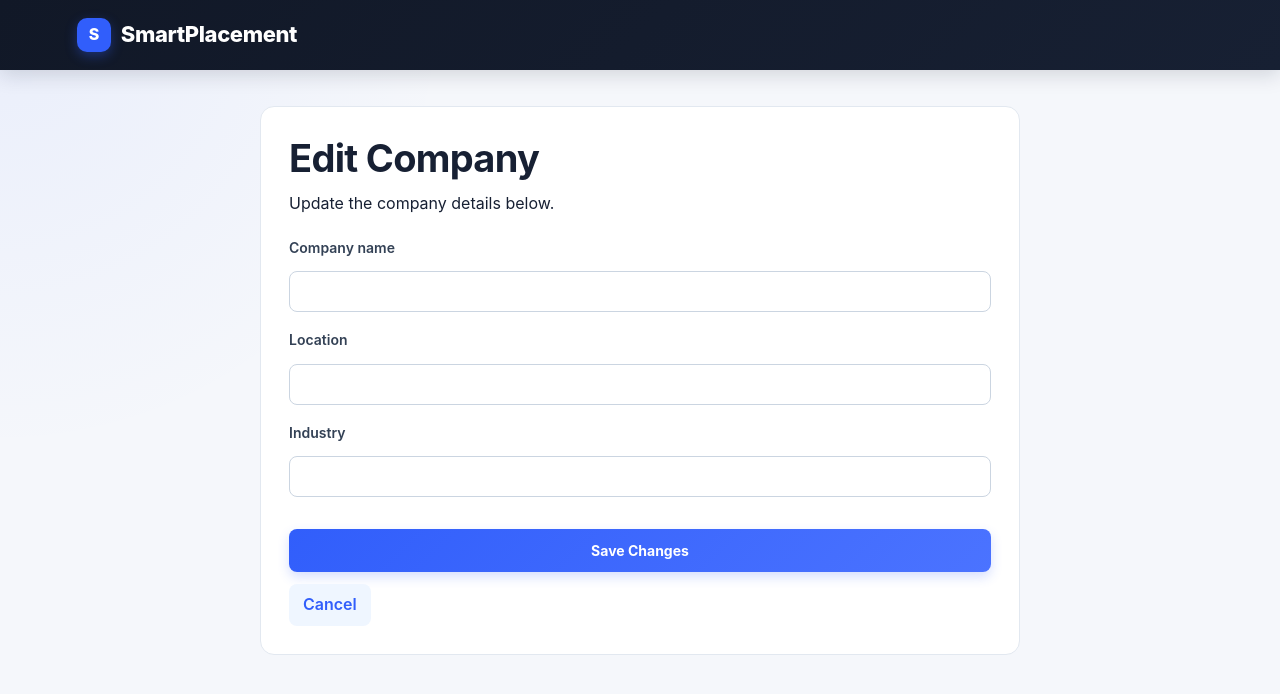
After one commit to rItEsHGarG003/SmartPlacement-DBMS, a Flask app: template templates/edit_company.html in a window 1280 px wide. The commit adds this page. Shown: the top 694 px of the page. Run offline with Flask 3, Linux system fonts and the light colour scheme; the template is opened without the code that fills it, so the values that code supplies are empty.

Commit message:
Complete admin frontend editing features

```diff
--- a/static/style.css
+++ b/static/style.css
@@ -1625,3 +1625,93 @@ section > h2 {
     }
 
 }
+
+/* Admin editing pages */
+
+.edit-container {
+    max-width: 760px;
+    margin: 32px auto;
+    padding: 28px;
+    background: #fff;
+    border: 1px solid #e2e8f0;
+    border-radius: 14px;
+}
+
+.edit-form {
+    display: flex;
+    flex-direction: column;
+    gap: 12px;
+}
+
+.edit-form > label {
+    font-weight: 600;
+    color: #334155;
+}
+
+.edit-form > input {
+    width: 100%;
+    padding: 11px 12px;
+    border: 1px solid #cbd5e1;
+    border-radius: 8px;
+    box-sizing: border-box;
+}
+
+.edit-form > input:focus {
+    outline: 2px solid #2563eb;
+    outline-offset: 1px;
+}
+
+.skill-fieldset {
+    border: 1px solid #cbd5e1;
+    border-radius: 8px;
+    padding: 12px;
+}
+
+.skills-grid {
+    display: grid;
+    grid-template-columns: repeat(2, minmax(0, 1fr));
+    gap: 12px;
+}
+
+.skill-option {
+    display: flex;
+    align-items: center;
+    gap: 8px;
+    font-weight: 400;
+}
+
+.form-actions {
+    display: flex;
+    gap: 12px;
+    flex-wrap: wrap;
+    margin-top: 20px;
+    align-items: center;
+}
+
+.btn-edit {
+    display: inline-block;
+    padding: 8px 14px;
+    border-radius: 8px;
+    background: #eff6ff;
+    color: #1d4ed8;
+    text-decoration: none;
+    font-weight: 600;
+    white-space: nowrap;
+}
+
+.btn-edit:hover {
+    background: #dbeafe;
+}
+
+@media (max-width: 600px) {
+
+    .edit-container {
+        margin: 16px;
+        padding: 18px;
+    }
+
+    .skills-grid {
+        grid-template-columns: 1fr;
+    }
+
+}
--- /dev/null
+++ b/templates/edit_company.html
@@ -0,0 +1,60 @@
+{% extends "base.html" %}
+
+{% block title %}Edit Company | SmartPlacement{% endblock %}
+
+{% block content %}
+
+<div class="edit-container">
+
+    <h1>Edit Company</h1>
+
+    <p>Update the company details below.</p>
+
+    <form method="post" class="edit-form">
+
+        <label for="name">Company name</label>
+
+        <input
+            id="name"
+            name="name"
+            type="text"
+            maxlength="100"
+            value="{{ company.name }}"
+            required
+        >
+
+        <label for="location">Location</label>
+
+        <input
+            id="location"
+            name="location"
+            type="text"
+            maxlength="100"
+            value="{{ company.location or '' }}"
+        >
+
+        <label for="industry">Industry</label>
+
+        <input
+            id="industry"
+            name="industry"
+            type="text"
+            maxlength="100"
+            value="{{ company.industry or '' }}"
+        >
+
+        <div class="form-actions">
+
+            <button type="submit">Save Changes</button>
+
+            <a class="btn btn-edit" href="{{ url_for('admin') }}">
+                Cancel
+            </a>
+
+        </div>
+
+    </form>
+
+</div>
+
+{% endblock %}
```
Also changed, not shown: templates/admin.html (+91 -117 lines), templates/edit_job.html (added, +108 -0 lines).
